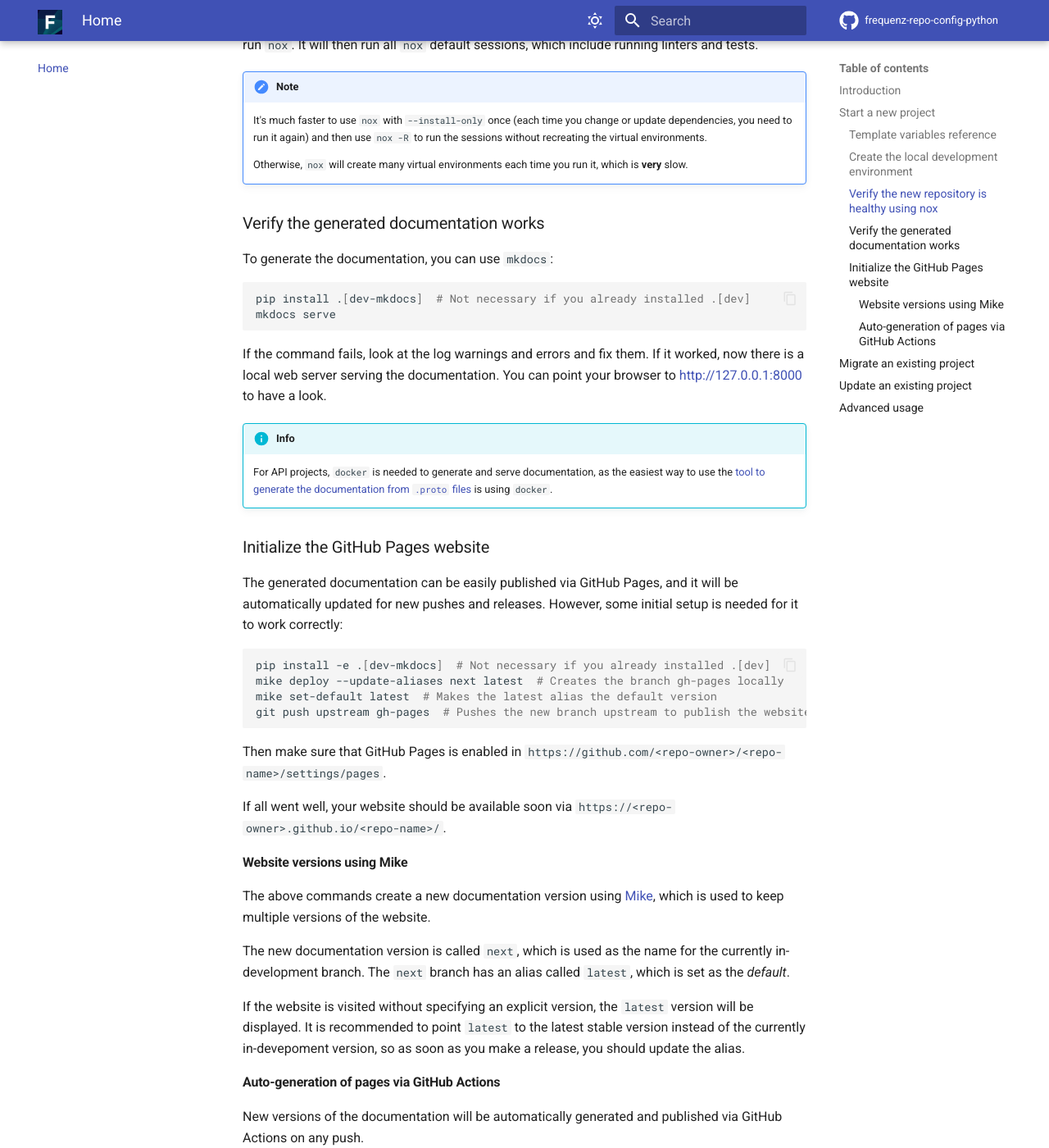
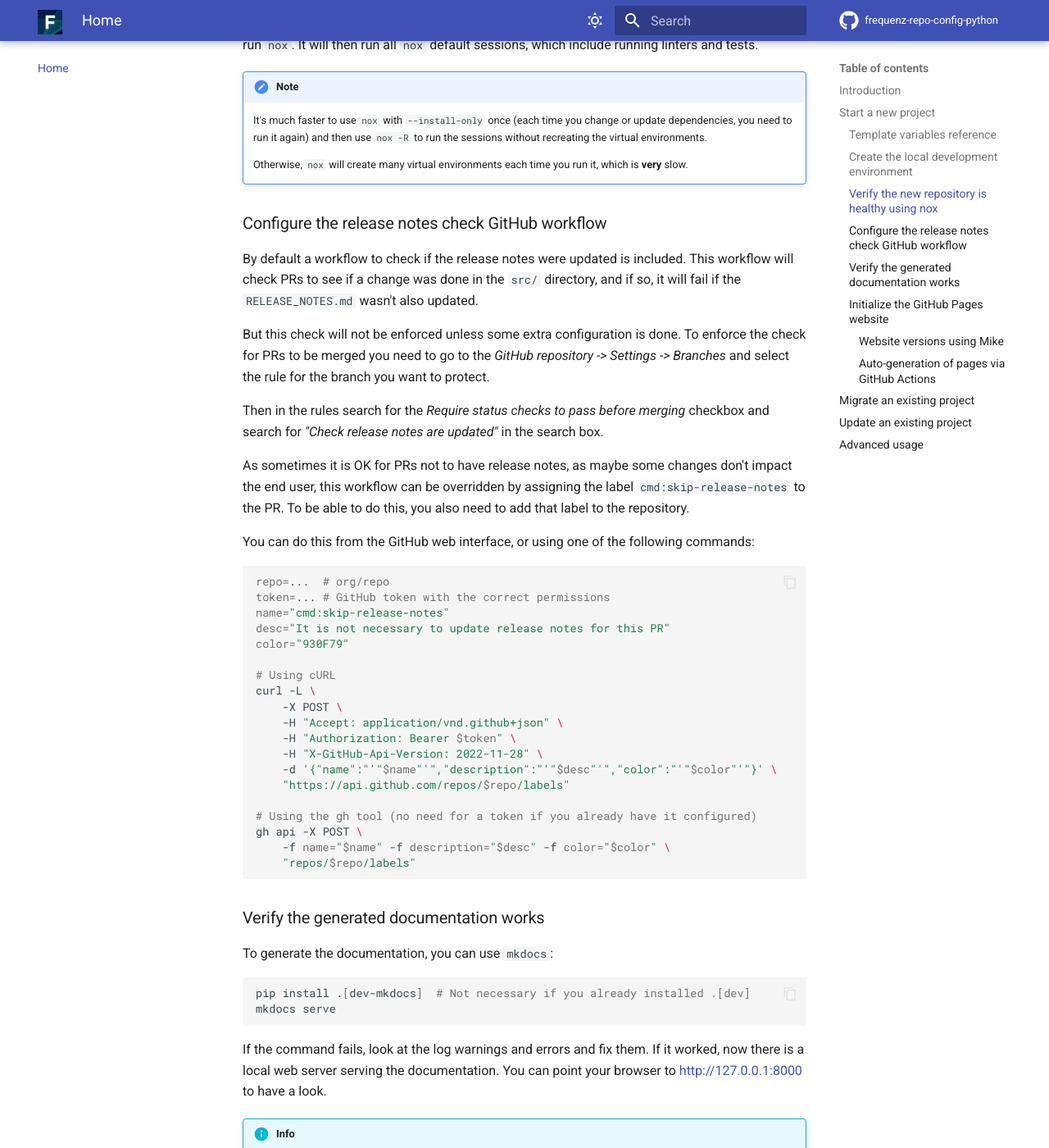
Before and after one commit to frequenz-floss/frequenz-repo-config-python, an MkDocs documentation site: the page built from docs/index.md, in a window 1280 px wide and 1400 px high, scrolled down 2924 px. Shown: the whole window at 82% size. Built offline with MkDocs 1.6.1 and Material for MkDocs 9.7.7, drawn with Linux system fonts in a browser that asks for light colours; comment, search, counter and statistics services are not loaded; the version menu is left out.

Commit message:
cookiecutter: Add workflow to check for release notes update
This workflow will check PRs to see if a change was done in the `src/`
directory, and if so, it will fail if the `RELEASE_NOTES.md` wasn't also
updated.

Users can override this by assigning the label `cmd:skip-release-notes`
to the PR for changes that don't really need a release notes update.

Signed-off-by: Leandro Lucarella <luca-frequenz@llucax.com>

````diff
--- a/RELEASE_NOTES.md
+++ b/RELEASE_NOTES.md
@@ -6,11 +6,37 @@
 
 ## Upgrading
 
-<!-- Here goes notes on how to upgrade from previous versions, including deprecations and what they should be replaced with -->
+- To make the new workflow to check if release notes were updated you should add the check to the branch protection rules of your repository to require this check to pass. You should also add a new label *"cmd:skip-release-notes"* to be able to override the check. You can use the following script to do it:
+
+  ```sh
+  repo=...  # org/repo
+  token=... # GitHub token with the correct permissions
+  name="cmd:skip-release-notes"
+  desc="It is not necessary to update release notes for this PR"
+  color="930F79"
+
+  # Using cURL
+  curl -L \
+      -X POST \
+      -H "Accept: application/vnd.github+json" \
+      -H "Authorization: Bearer $token" \
+      -H "X-GitHub-Api-Version: 2022-11-28" \
+      -d '{"name":"'"$name"'","description":"'"$desc"'","color":"'"$color"'"}' \
+      "https://api.github.com/repos/$repo/labels"
+
+  # Using the gh tool (no need for a token if you already have it configured)
+  gh api -X POST \
+      -f name="$name" -f description="$desc" -f color="$color" \
+      "repos/$repo/labels"
+  ```
 
 ## New Features
 
-<!-- Here goes the main new features and examples or instructions on how to use them -->
+- Cookiecutter: Add a new GitHub workflow to check that release notes were updated.
+
+  This workflow will check PRs to see if a change was done in the `src/` directory, and if so, it will fail if the `RELEASE_NOTES.md` wasn't also updated.
+
+  Users can override this by assigning the label `cmd:skip-release-notes` to the PR for changes that don't really need a release notes update.
 
 ## Bug Fixes
 
--- a/docs/index.md
+++ b/docs/index.md
@@ -108,6 +108,50 @@ sessions, which include running linters and tests.
 
     Otherwise, `nox` will create many virtual environments each time you run
     it, which is **very** slow.
+
+### Configure the release notes check GitHub workflow
+
+By default a workflow to check if the release notes were updated is
+included. This workflow will check PRs to see if a change was done in the
+`src/` directory, and if so, it will fail if the `RELEASE_NOTES.md` wasn't also
+updated.
+
+But this check will not be enforced unless some extra configuration is done. To
+enforce the check for PRs to be merged you need to go to the *GitHub repository
+-> Settings -> Branches* and select the rule for the branch you want to protect.
+
+Then in the rules search for the *Require status checks to pass before merging*
+checkbox and search for *"Check release notes are updated"* in the search box.
+
+As sometimes it is OK for PRs not to have release notes, as maybe some changes
+don't impact the end user, this workflow can be overridden by assigning the
+label `cmd:skip-release-notes` to the PR. To be able to do this, you also need
+to add that label to the repository.
+
+You can do this from the GitHub web interface, or using one of the following
+commands:
+
+```sh
+repo=...  # org/repo
+token=... # GitHub token with the correct permissions
+name="cmd:skip-release-notes"
+desc="It is not necessary to update release notes for this PR"
+color="930F79"
+
+# Using cURL
+curl -L \
+    -X POST \
+    -H "Accept: application/vnd.github+json" \
+    -H "Authorization: Bearer $token" \
+    -H "X-GitHub-Api-Version: 2022-11-28" \
+    -d '{"name":"'"$name"'","description":"'"$desc"'","color":"'"$color"'"}' \
+    "https://api.github.com/repos/$repo/labels"
+
+# Using the gh tool (no need for a token if you already have it configured)
+gh api -X POST \
+    -f name="$name" -f description="$desc" -f color="$color" \
+    "repos/$repo/labels"
+```
 
 ### Verify the generated documentation works
 
````
Also changed, not shown: 11 other files.
